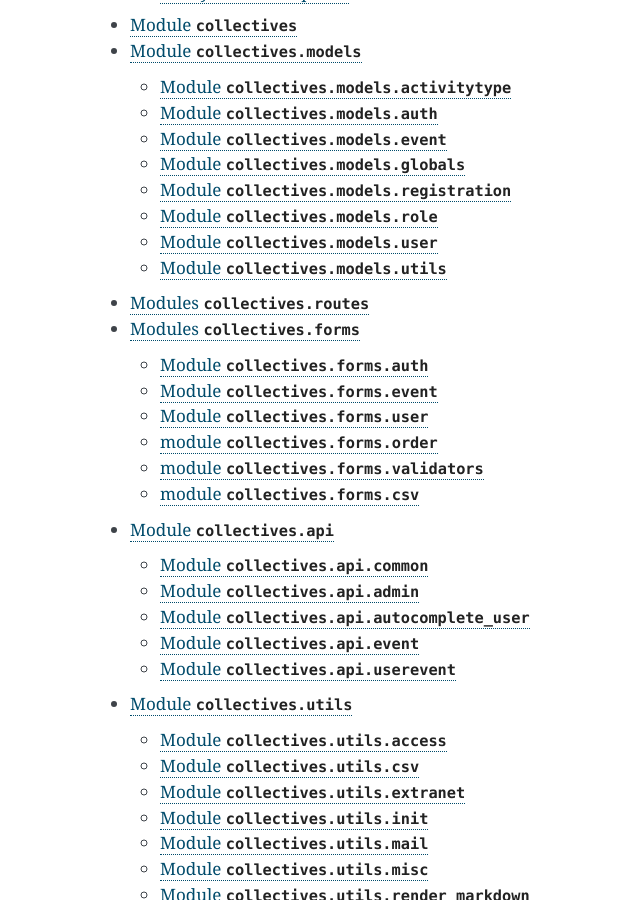
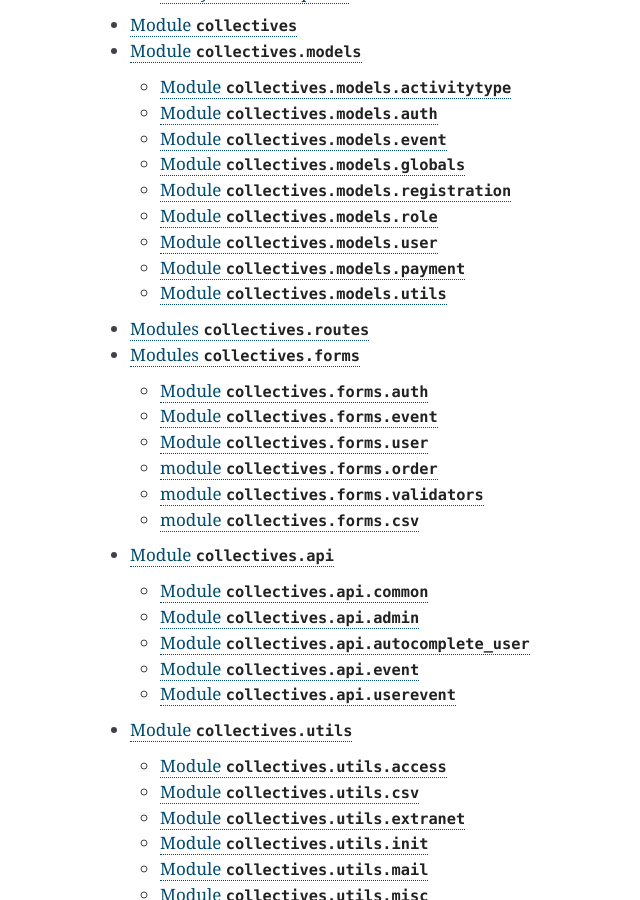
Before and after one commit to Club-Alpin-Annecy/collectives, a Sphinx documentation site: the page built from doc/source/index.rst, in a window 1280 px wide and 900 px high, scrolled down 784 px. Shown: the whole window, without its empty margins (320-960 px from the left). Built offline with Sphinx 7.4.7, drawn with Linux system fonts in a browser that asks for light colours; the version number could not be read and is left out.

```diff
--- a/doc/source/models.rst
+++ b/doc/source/models.rst
@@ -50,6 +50,12 @@ Module ``collectives.models.user``
 
   user
 
+Module ``collectives.models.payment``
+---------------------------------------
+.. toctree::
+  :maxdepth: 2
+
+  payment
 
 Module ``collectives.models.utils``
 ---------------------------------------
--- /dev/null
+++ b/doc/source/payment.rst
@@ -0,0 +1,4 @@
+Modules ``collectives.models.payment``
+=======================================
+.. automodule:: collectives.models.payment
+    :members:
```
Also changed, not shown: 2 other files.
